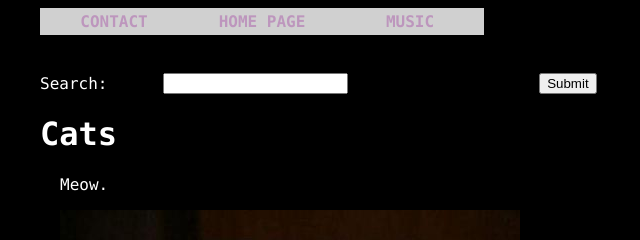
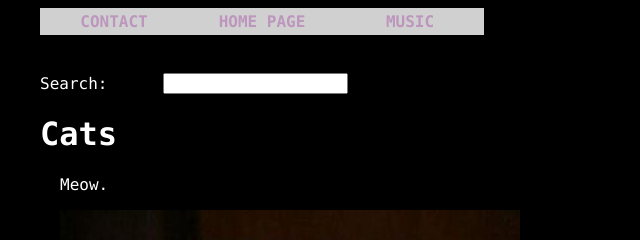
Before and after one commit to misterdustinface/misterdustinface.github.io, a Jekyll site: the page built from _posts/2013-6-6-cats.md, in a window 1280 px wide. Shown: the top 240 px of the page, without its empty margins (0-640 px from the left). Built offline with Jekyll 4.4.1, drawn with Linux system fonts in a browser that asks for light colours; comment, search, counter and statistics services are not loaded.

Commit message:
Update searchBar.html

```diff
--- a/_includes/searchBar.html
+++ b/_includes/searchBar.html
@@ -6,7 +6,6 @@
   <tr>
     <td>Search: </td>
     <td><input type="text" name="searchText"></td>
-    <td><input type="submit" name="submit" value="Submit"></td>
     </tr>
 </table>
 </form>
```
